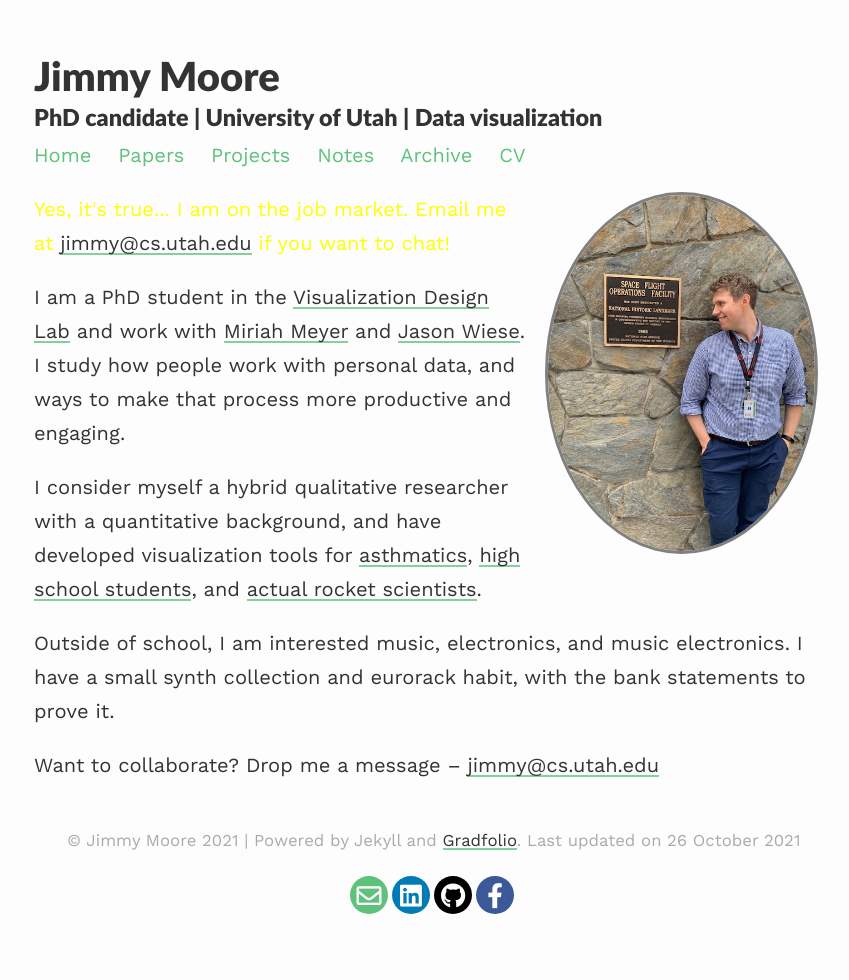
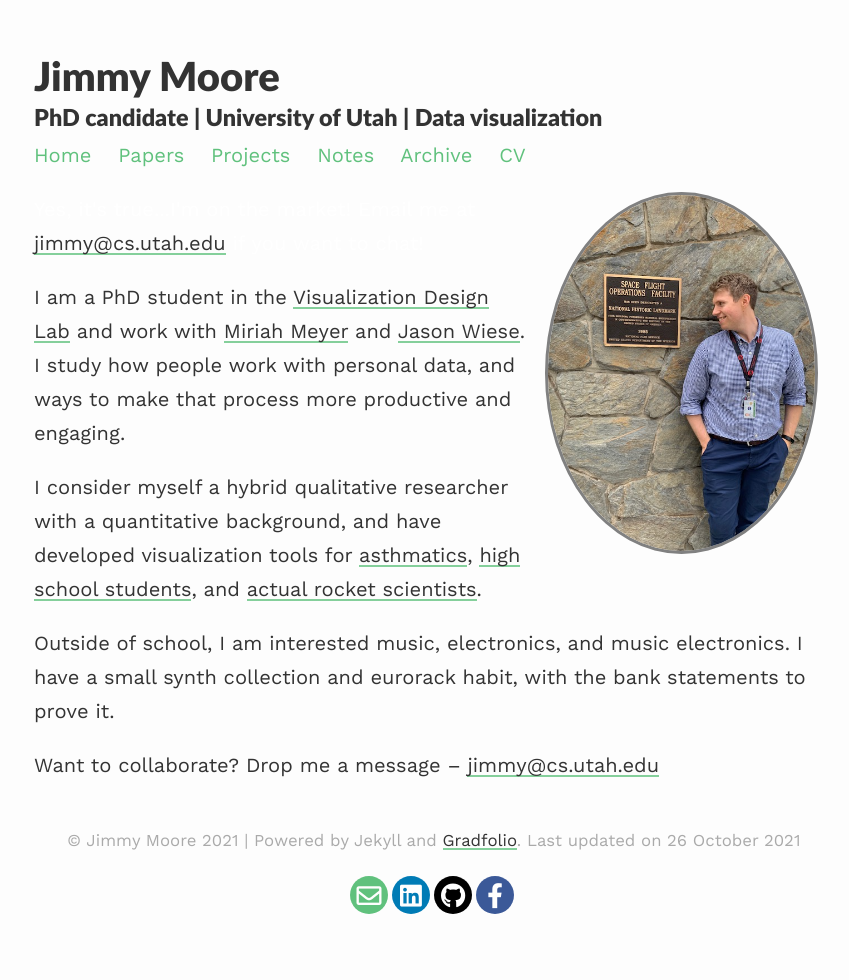
Before and after one commit to UtahJimmy/utahjimmy.github.io, a Jekyll site: the page built from index.md, in a window 1280 px wide. Shown: the whole page, without its empty margins (206-1055 px from the left). Built offline with Jekyll 4.4.1, drawn with Linux system fonts in a browser that asks for light colours; nearby versions of some CDN libraries.

Commit message:
better styling

```diff
--- a/index.md
+++ b/index.md
@@ -7,7 +7,8 @@
 published: true
 ---
 
-<p style="color:yellow">Yes, it's true... I am on the job market.  Email me at  <a href="mailto:jimmy@cs.utah.edu">jimmy@cs.utah.edu</a>  if you want to chat!  </p>
+<p style="color:white">Yes, it's true...I'm on the market!  Email me at  <a href="mailto:jimmy@cs.utah.edu">jimmy@cs.utah.edu</a>  if you want to chat!  </p>
+
 I am a PhD student in the [Visualization Design Lab](https://vdl.sci.utah.edu/) and work with [Miriah Meyer](https://www.cs.utah.edu/~miriah/) and [Jason Wiese](https://www.cs.utah.edu/~wiese/).  I study how people work with personal data, and ways to make that process more productive and engaging.
 
 I consider myself a hybrid qualitative researcher with a quantitative background, and have developed visualization tools for [asthmatics](https://vdl.sci.utah.edu/publications/2018_imwut_maav/), [high school students](https://utahjimmy.github.io/AQ-U_Explorer/), and [actual rocket scientists](https://vdl.sci.utah.edu/publications/2021_aas_porter/).
```
